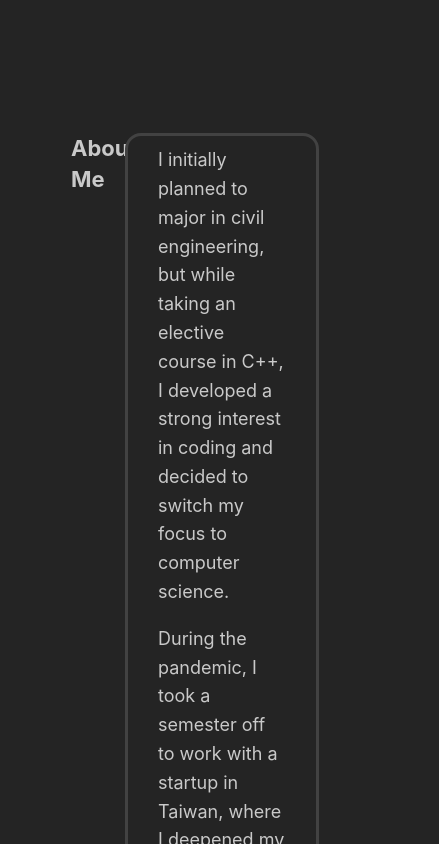
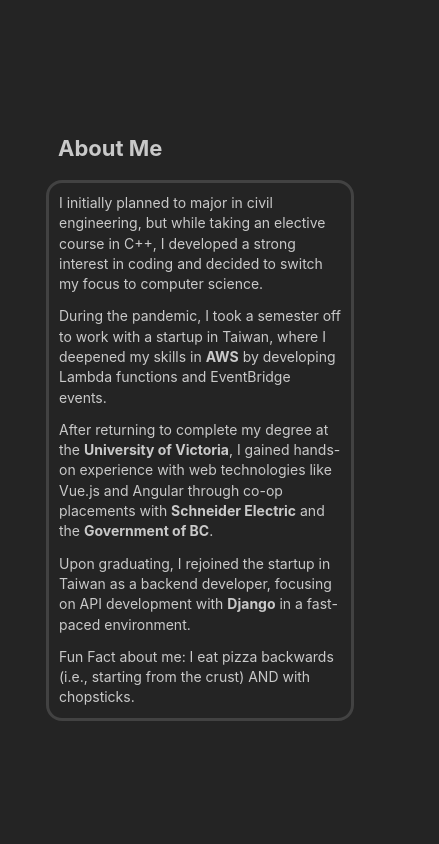
Before and after one commit to garyfan1/my_first_react, a React (Vite) app: page / in a window 390 px wide. Shown: the part 840-1684 px from the top of the page, 439 px wide, since content can reach past the window. Built offline with nearby package versions, Linux system fonts and the light colour scheme.

Commit message:
make about me section responsive

```diff
--- a/src/App.tsx
+++ b/src/App.tsx
@@ -18,14 +18,17 @@ import Footer from "./sections/footer";
 import MyNavbar from "./components/navbar";
 
 function App() {
+
   const theme = createTheme({
     /** Put your mantine theme override here */
     lineHeights: {
       md: "1.6",
     },
     fontSizes: {
+      xs: rem(12),
+      sm: rem(14),
       md: rem(18),
-    },
+    }
   });
 
   const { scrollIntoView: scrollAboutMeItoView, targetRef: aboutMeRef } =
@@ -75,7 +78,6 @@ function App() {
           scrollToProjects={scrollToProjects}
           toggle={toggle}
         />
-
         </AppShell.Navbar>
 
         <AppShell.Main>
--- a/src/components/myPaper.tsx
+++ b/src/components/myPaper.tsx
@@ -13,7 +13,7 @@ function MyPaper({ children, ...props }: MyPaperProps) {
     <Paper
       ref={ref}
       py={10}
-      px={30}
+      px={{base:10, md:30}}
       radius="lg"
       style={{ transition: "box-shadow 0.5s", borderWidth: "3px"}}
       withBorder
--- a/src/sections/aboutMe.tsx
+++ b/src/sections/aboutMe.tsx
@@ -1,41 +1,52 @@
-import { Container, Grid, Text, Title } from "@mantine/core";
+import { Container, Grid, Text, Title, useMatches } from "@mantine/core";
 import { forwardRef } from "react";
 import MyPaper from "../components/myPaper";
 
 const AboutMe = forwardRef<HTMLHeadingElement>((_, aboutMeRef) => {
+
+  const containerSize = useMatches({
+    base:"100%",
+    md: "80%"
+  })
+
+  const textSize = useMatches({
+    base:"sm",
+    md: "md"
+  })
+
   return (
     <>
-      <Container size="80%">
+      <Container p={{base:0, md:16}} size={containerSize}>
         <Grid>
-          <Grid.Col span={2}>
+          <Grid.Col pl={{base:30, md:8}} span={{base:0, md:2}}>
             <Title order={3} ref={aboutMeRef}>
               About Me
             </Title>
           </Grid.Col>
-          <Grid.Col pl={18} span={10}>
+          <Grid.Col pl={18} span={{base:12, md:10}}>
             <MyPaper>
-            <Text>
+            <Text size={textSize}>
               I initially planned to major in civil engineering, but while
               taking an elective course in C++, I developed a strong interest in
               coding and decided to switch my focus to computer science.
             </Text>
-            <Text mt={18}>
+            <Text mt={{base:12, md:18}} size={textSize}>
               During the pandemic, I took a semester off to work with a startup
               in Taiwan, where I deepened my skills in <b>AWS</b> by developing Lambda
               functions and EventBridge events.
             </Text>
-            <Text mt={18}>
+            <Text mt={{base:12, md:18}} size={textSize}>
               After returning to complete my degree at the <b>University of
               Victoria</b>, I gained hands-on experience with web technologies like
               Vue.js and Angular through co-op placements with <b>Schneider
               Electric</b> and the <b>Government of BC</b>.
             </Text>
-            <Text mt={18}>
+            <Text mt={{base:12, md:18}} size={textSize}>
               Upon graduating, I rejoined the startup in Taiwan as a backend
               developer, focusing on API development with <b>Django</b> in a fast-paced
               environment.
             </Text>
-            <Text mt={18}>
+            <Text mt={{base:12, md:18}} size={textSize}>
               Fun Fact about me: I eat pizza backwards (i.e., starting from the
               crust) AND with chopsticks.
             </Text>
```
